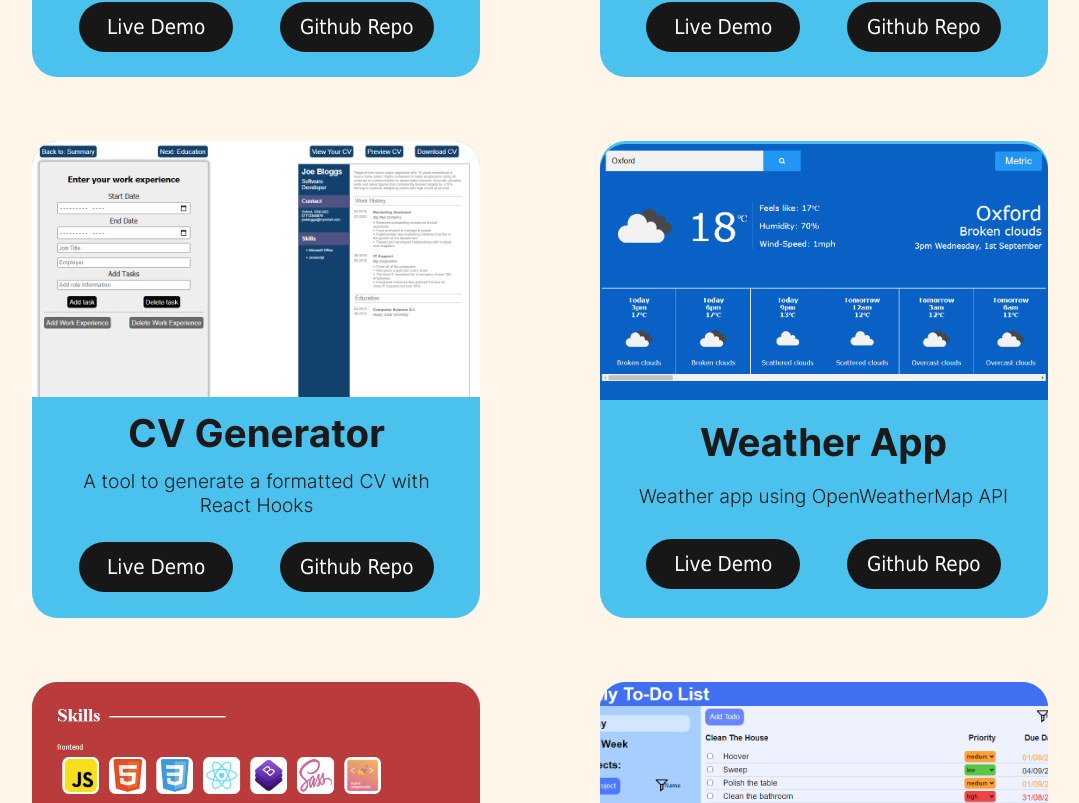
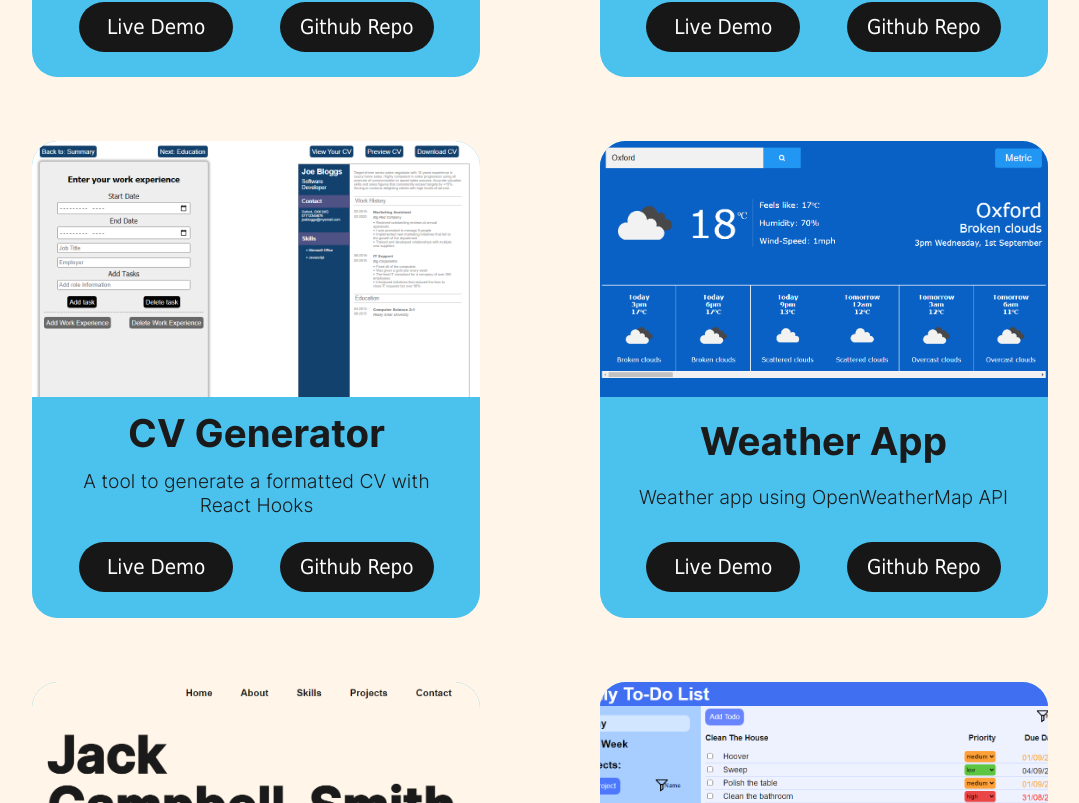
Before and after one commit to Jackfcs/personal-website, a React (Create React App) app: page / in a window 1280 px wide. Shown: the part 2977-3780 px from the top of the page, without its empty margins (100-1179 px from the left). Built offline with nearby package versions, Linux system fonts and the light colour scheme.

Commit message:
Changes personal site screenshot and alignment of project layout

```diff
--- a/public/index.html
+++ b/public/index.html
@@ -9,7 +9,6 @@
       name="description"
       content="Web site created using create-react-app"
     />
-    <link rel="apple-touch-icon" href="%PUBLIC_URL%/logo192.png" />
     <!--
       manifest.json provides metadata used when your web app is installed on a
       user's mobile device or desktop. See https://developers.google.com/web/fundamentals/web-app-manifest/
--- a/src/components/Projects.js
+++ b/src/components/Projects.js
@@ -24,7 +24,7 @@ const Project = styled.div`
     display: flex;
     flex-direction: column;
     align-items: center;
-    justify-content: space-around;
+    justify-content: space-between;
     width: 35vw;
     height: auto;
     background-color: ${({ theme }) => theme.secondaryBG};
```
Also changed, not shown: public/manifest.json, src/icons/screenshots/website.png.
